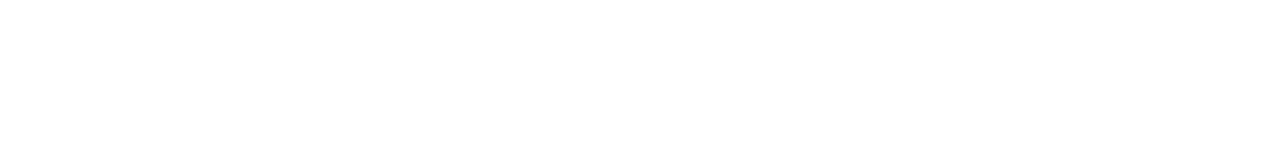
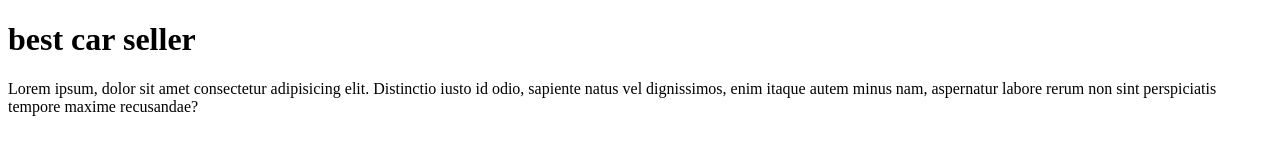
Before and after one commit to griesmayer/Code_AutoHandler, a plain HTML site: page index.html in a window 1280 px wide. Drawn offline with Linux system fonts and the light colour scheme.

Commit message:
First web page

```diff
--- a/index.html
+++ b/index.html
@@ -4,9 +4,12 @@
 <head>
     <meta charset="UTF-8" />
     <meta name="viewport" content="width=device-width, initial-scale=1.0" />
-    <title>Document</title>
+    <title>Car seller</title>
 </head>
 
-<body></body>
+<body>
+    <h1>best car seller</h1>
+    Lorem ipsum, dolor sit amet consectetur adipisicing elit. Distinctio iusto id odio, sapiente natus vel dignissimos, enim itaque autem minus nam, aspernatur labore rerum non sint perspiciatis tempore maxime recusandae?
+</body>
 
 </html>
```
